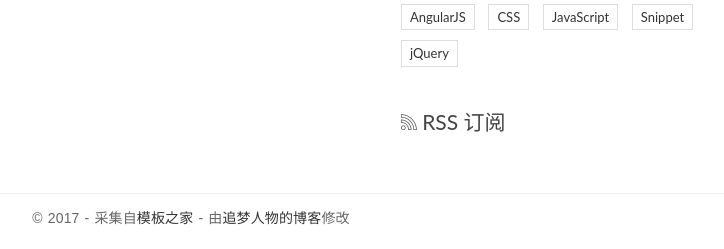
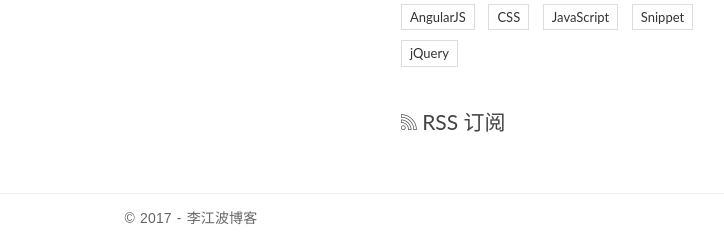
Before and after one commit to jiangboLee/LEEBlog1, a Django app: page / in a window 1280 px wide. Shown: the part 598-847 px from the top of the page, without its empty margins (449-1173 px from the left). Run offline with Django 3.2, Linux system fonts and the light colour scheme; data that the repository does not hold is empty; some libraries are stand-ins or nearby versions.

Commit message:
修改HTML

```diff
--- a/templates/base.html
+++ b/templates/base.html
@@ -4,7 +4,7 @@
 <!DOCTYPE html>
 <html>
 <head>
-    <title>Black &amp; White</title>
+    <title>LEE&JIN</title>
 
     <!-- meta -->
     <meta charset="UTF-8">
@@ -174,9 +174,7 @@
     <div class="container">
         <div class="row">
             <div class="col-md-12">
-                <p class="copyright">&copy 2017 - 采集自<a href="http://www.cssmoban.com/"
-                                                        target="_blank" title="模板之家">模板之家</a>
-                    - 由<a href="http://zmrenwu.com/" title="网页模板" target="_blank">追梦人物的博客</a>修改
+                <p class="copyright">&copy 2017 - 李江波博客
                 </p>
             </div>
         </div>
```
